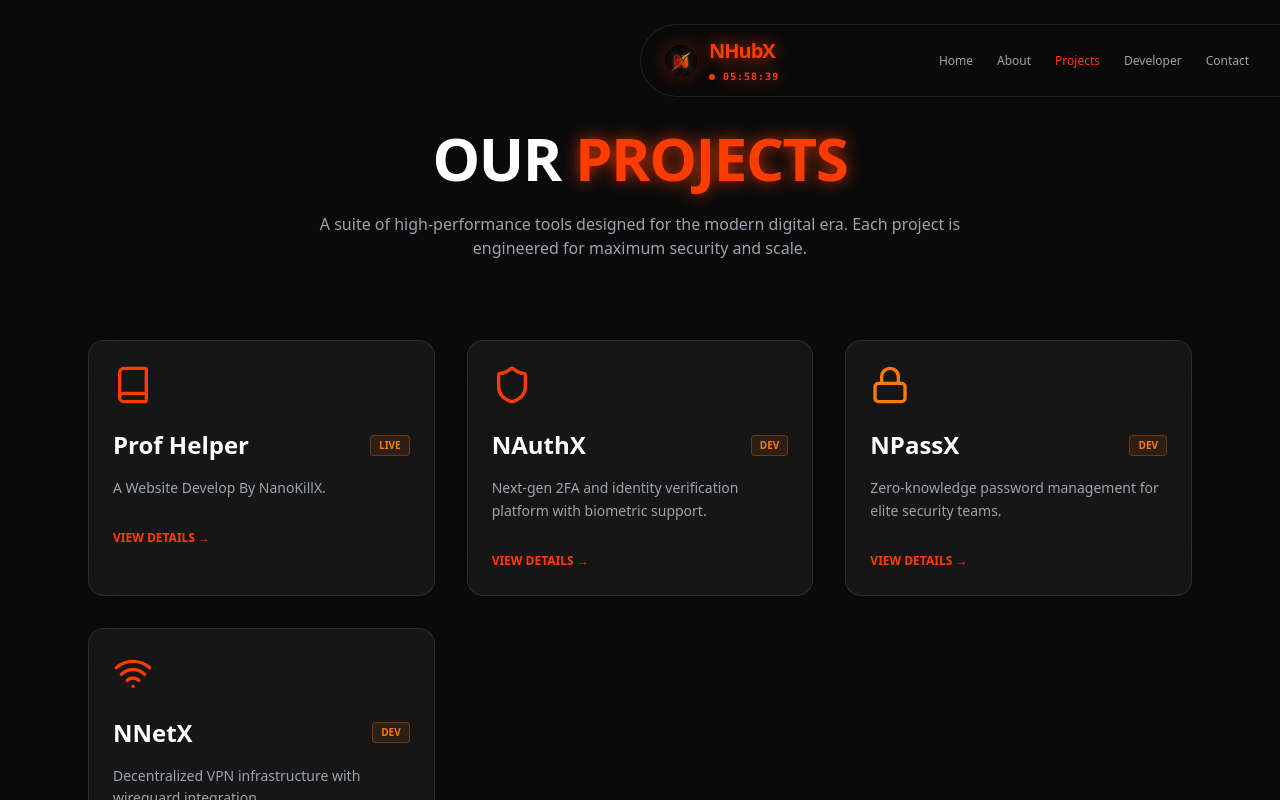
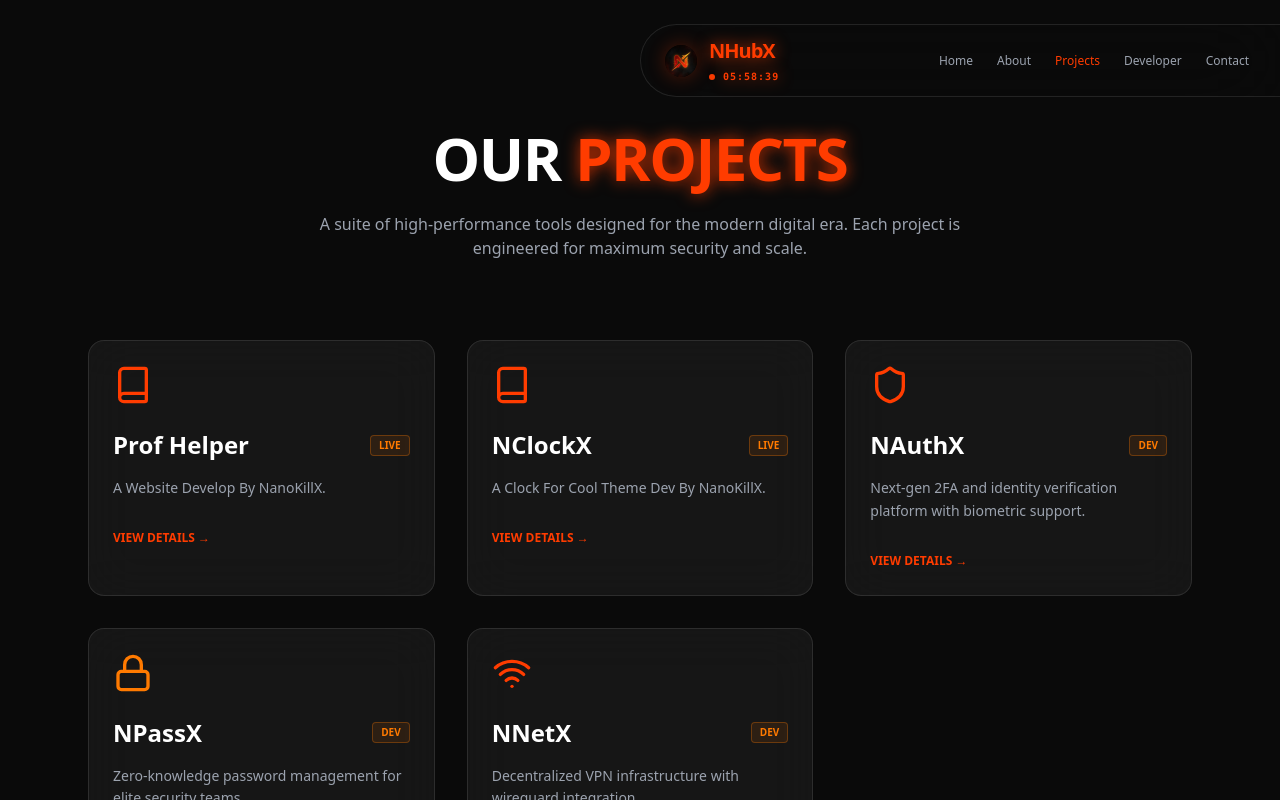
Before and after one commit to kingdevilcom/NHubX, a React (Vite) app: page /projects in a window 1280 px wide. Shown: the top 800 px of the page. Built offline with nearby package versions, Linux system fonts and the light colour scheme.

Commit message:
Update Projects.jsx

```diff
--- a/src/pages/Projects.jsx
+++ b/src/pages/Projects.jsx
@@ -1,6 +1,6 @@
 import { motion } from 'framer-motion';
 import Card from '../components/Card';
-import { Shield, Lock, Wifi, Book } from 'lucide-react';
+import { Shield, Lock, Wifi, Book, Clock } from 'lucide-react';
 
 const projects = [
   {
@@ -9,6 +9,13 @@ const projects = [
     icon: <Book className="w-10 h-10 text-nhubx-glow-primary" />,
     status: 'LIVE',
     link: "https://profhelper.com"
+  },
+    {
+    name: 'NClockX',
+    description: 'A Clock For Cool Theme Dev By NanoKillX.',
+    icon: <Book className="w-10 h-10 text-nhubx-glow-primary" />,
+    status: 'LIVE',
+    link: "https://clock.nhubx.com/"
   },
   {
     name: 'NAuthX',
```
